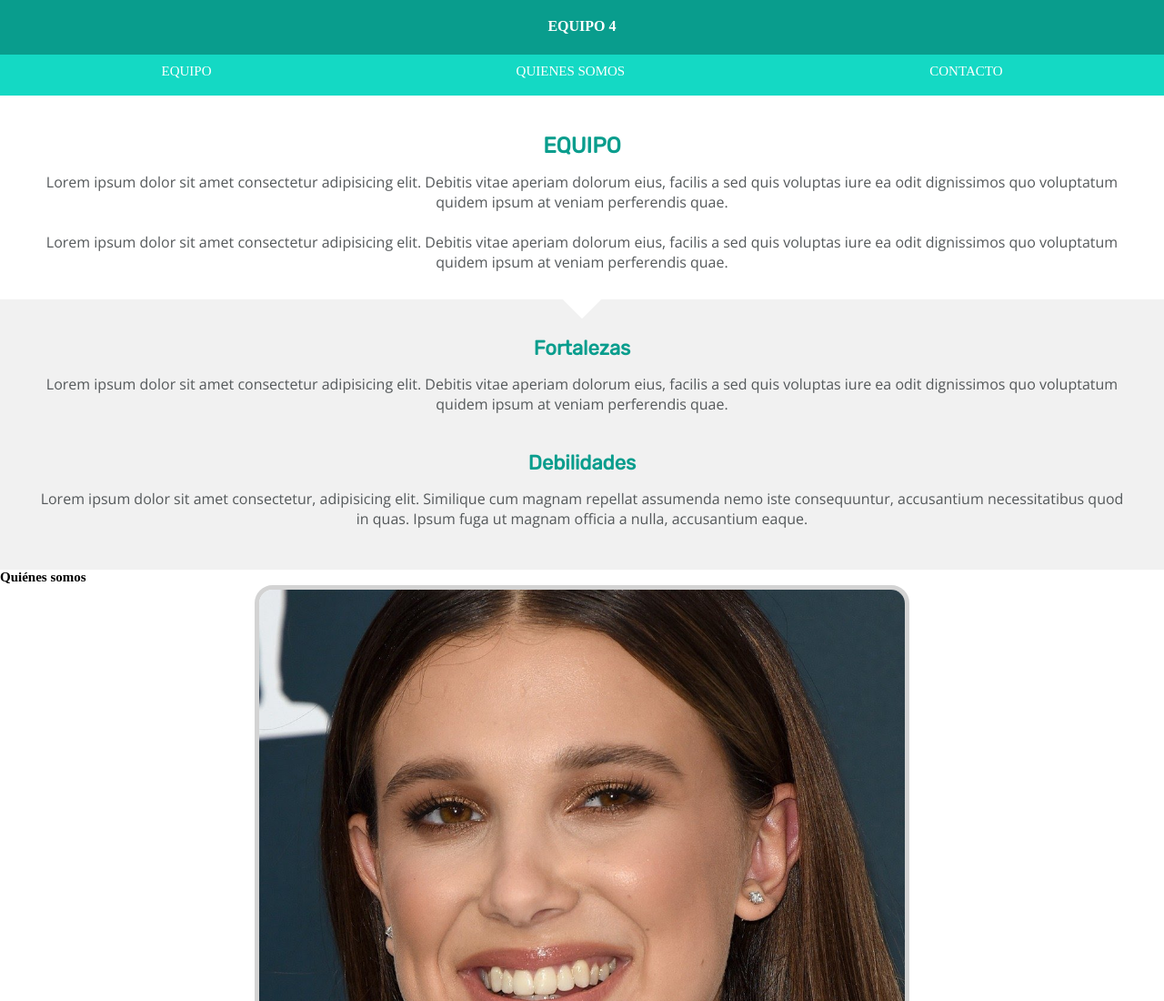
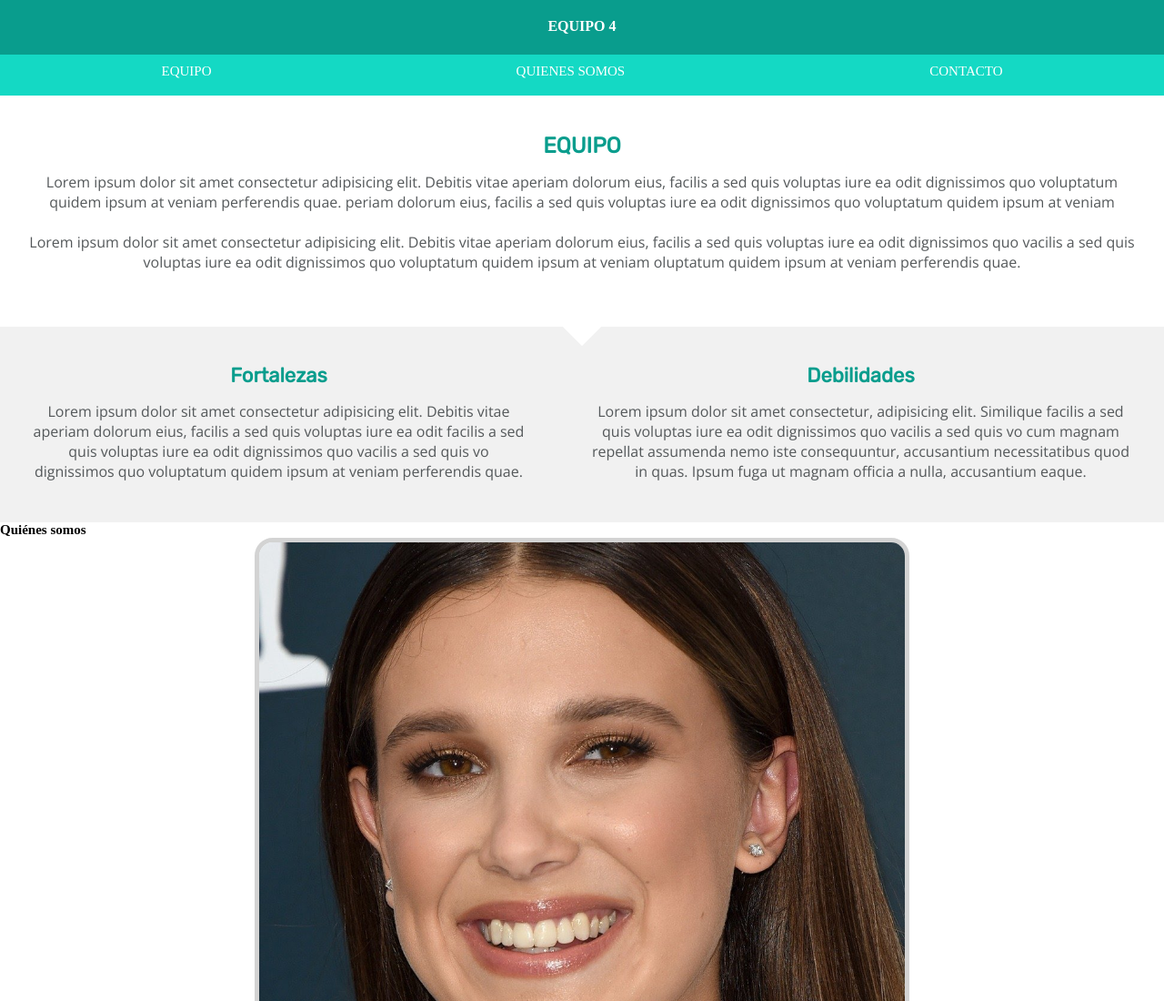
Before and after one commit to Adalab/project-promo-s-module-1-team-4, a plain HTML site: page index.html in a window 1280 px wide. Shown: the top 1100 px of the page at 91% size. Drawn offline with nearby package versions, Linux system fonts and the light colour scheme.

Commit message:
media queries main

```diff
--- a/css/styles.css
+++ b/css/styles.css
@@ -99,8 +99,6 @@
 
  }
 
-
-
  .icons{
     display: flex;
     flex-direction: row;
@@ -109,6 +107,7 @@
 
 .section-one {
    margin: 3rem 0 3rem 0;
+
 }
 
 .rectangle {
@@ -123,7 +122,8 @@
 .section-two {
    background-color: var(--background-grey);
    font-family: var(--font-h);
-   margin: -30px 0 0 0;
+   margin: -30px auto 0 auto;
+
 }
 
 
@@ -141,7 +141,7 @@
    font-size: 1.6rem;
    color: var(--dark-grey);
    font-family: var(--font-p);
-   padding: 0 4rem;
+   padding: 0 3rem;
    text-align: center;
 }
 
@@ -155,3 +155,23 @@
 .article-two {
    padding-bottom: 4.5rem;
 }
+
+@media all and (min-width: 768px) {
+   .prueba {
+      width: 601px;
+      margin: 0 auto;
+   }
+
+   .title-team {
+      margin: 4.5rem auto 1.5m auto;
+   }
+
+   .section-two {
+      display: flex;
+   }
+
+   .paragraphs {
+      margin: 1.5rem auto 6rem auto;
+   }
+
+}
--- a/index.html
+++ b/index.html
@@ -43,18 +43,23 @@
 
      <section class="section-one" >
                     <h2 class="title-team">Equipo</h2>
+                     <div class="paragraphs">
                        <p class="text-p">
                           Lorem ipsum dolor sit amet consectetur adipisicing elit. Debitis vitae
                           aperiam dolorum eius, facilis a sed quis voluptas iure ea odit
                           dignissimos quo voluptatum quidem ipsum at veniam perferendis quae.
+                          periam dolorum eius, facilis a sed quis voluptas iure ea odit
+                          dignissimos quo voluptatum quidem ipsum at veniam
                           </p>
 
                        <p class="text-p">
                         <br>
                           Lorem ipsum dolor sit amet consectetur adipisicing elit. Debitis vitae
                           aperiam dolorum eius, facilis a sed quis voluptas iure ea odit
-                        dignissimos quo voluptatum quidem ipsum at veniam perferendis quae.
+                          dignissimos quo vacilis a sed quis voluptas iure ea odit
+                          dignissimos quo voluptatum quidem ipsum at veniam oluptatum quidem ipsum at veniam perferendis quae.
                           </p>
+                     </div>
             </section>
 
 
@@ -68,7 +73,8 @@
                             <h2 class="title-article">Fortalezas</h2>
                             <p class="text-p">
                                 Lorem ipsum dolor sit amet consectetur adipisicing elit. Debitis
-                                vitae aperiam dolorum eius, facilis a sed quis voluptas iure ea odit
+                                vitae aperiam dolorum eius, facilis a sed quis voluptas iure ea odit facilis a sed quis voluptas iure ea odit
+                        dignissimos quo vacilis a sed quis vo
                                 dignissimos quo voluptatum quidem ipsum at veniam perferendis quae.
                             </p>
                         </article>
@@ -76,7 +82,8 @@
                         <article class="article-two">
                             <h2 class="title-article">Debilidades</h2>
                             <p class="text-p" >
-                                Lorem ipsum dolor sit amet consectetur, adipisicing elit. Similique
+                                Lorem ipsum dolor sit amet consectetur, adipisicing elit. Similique facilis a sed quis voluptas iure ea odit
+                        dignissimos quo vacilis a sed quis vo
                                 cum magnam repellat assumenda nemo iste consequuntur, accusantium
                                 necessitatibus quod in quas. Ipsum fuga ut magnam officia a nulla,
                                 accusantium eaque.
```
Lines whose indentation alone changed are shown as unchanged.
